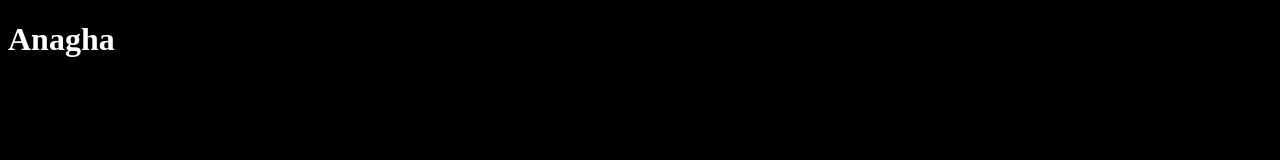
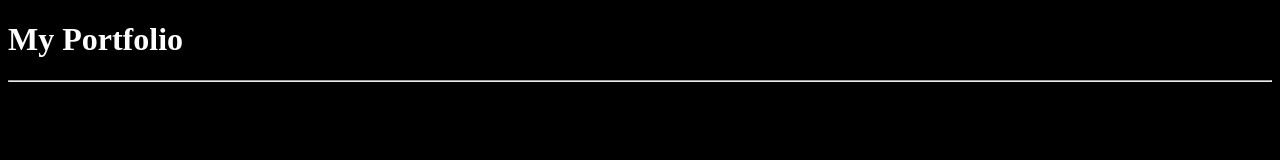
Before and after one commit to Ats146/r1, a plain HTML site: page index.html in a window 1280 px wide. Drawn offline with Linux system fonts and the light colour scheme.

Commit message:
added a horizontal line and changed h1v heading

```diff
--- a/index.html
+++ b/index.html
@@ -10,7 +10,8 @@
     </style>
 </head>
 <body>
-    <h1>Anagha</h1>
+    <h1>My Portfolio</h1>
+    <hr>
     <p>I am learning</p>
 
 </body>
```
